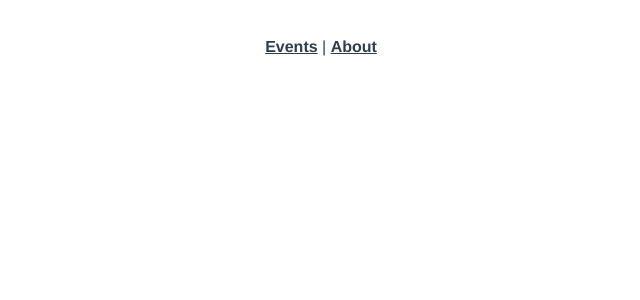
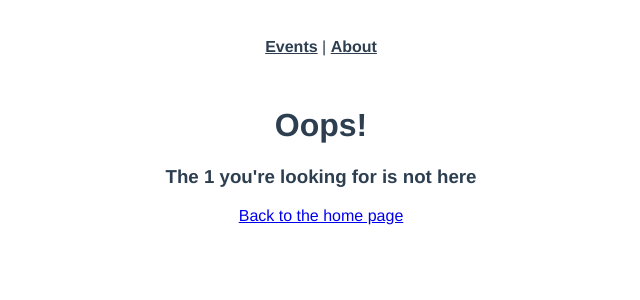
Before and after one commit to ArcticGizmo/real-world-vue, a Vue app: page /404/1 in a window 1280 px wide. Before the commit this address had no page. Shown: the top 300 px of the page, without its empty margins (319-959 px from the left). Built offline with nearby package versions, Linux system fonts and the light colour scheme.

Commit message:
Added resource not found and network connection catches

```diff
--- a/src/router/index.js
+++ b/src/router/index.js
@@ -4,6 +4,8 @@
 import EventDetails from '@/views/event/Details.vue';
 import EventRegister from '@/views/event/Register.vue';
 import EventEdit from '@/views/event/Edit.vue';
+import NotFound from '@/views/NotFound.vue';
+import NetworkError from '@/views/NetworkError.vue';
 
 const routes = [
   {
@@ -48,6 +50,22 @@
     // which is lazy-loaded when the route is visited.
     component: () => import(/* webpackChunkName: "about" */ '../views/AboutView.vue'),
   },
+  {
+    path: '/:catchAll(.*)',
+    name: 'not-found',
+    component: NotFound,
+  },
+  {
+    path: '/404/:resource',
+    name: '404-resource',
+    component: NotFound,
+    props: true,
+  },
+  {
+    path: '/network-error',
+    name: 'network-error',
+    component: NetworkError,
+  },
 ];
 
 const router = createRouter({
--- a/src/views/EventListView.vue
+++ b/src/views/EventListView.vue
@@ -55,7 +55,7 @@
           this.events = resp.data;
           this.totalEvents = resp.headers['x-total-count'];
         })
-        .catch(error => console.error(error));
+        .catch(() => this.$router.push({ name: 'network-error' }));
     });
   },
   computed: {
--- /dev/null
+++ b/src/views/NetworkError.vue
@@ -0,0 +1,10 @@
+<template>
+  <div class="network-error">
+    <h1>Uh-Oh!</h1>
+
+    <h3>
+      It looks like you're experiencing some network issues, please take a breath and
+      <a href="#" @click="$router.go(-1)">click here</a> to try again
+    </h3>
+  </div>
+</template>
--- /dev/null
+++ b/src/views/NotFound.vue
@@ -0,0 +1,13 @@
+<template>
+  <h1>Oops!</h1>
+  <h3>The {{ resource }} you're looking for is not here</h3>
+  <router-link :to="{ name: 'event-list' }">Back to the home page</router-link>
+</template>
+
+<script>
+export default {
+  props: {
+    resource: { type: String, default: 'page' },
+  },
+};
+</script>
--- a/src/views/event/Layout.vue
+++ b/src/views/event/Layout.vue
@@ -28,7 +28,16 @@
     eventService
       .getEvent(this.id)
       .then(resp => (this.event = resp.data))
-      .catch(e => console.error(e));
+      .catch(e => {
+        if (e.response && e.response.status === 404) {
+          this.$router.push({
+            name: '404-resource',
+            params: { resource: 'event' },
+          });
+        } else {
+          this.$router.push({ name: 'network-error' });
+        }
+      });
   },
 };
 </script>
--- a/src/views/event/Register.vue
+++ b/src/views/event/Register.vue
@@ -1,5 +1,6 @@
 <template>
   <p>Register for the event here</p>
+  <button @click="register">Register Me</button>
 </template>
 
 <script>
@@ -7,5 +8,13 @@
   props: {
     event: Object,
   },
+  methods: {
+    register() {
+      // assume some api call succeeds
+      this.$router.push({
+        name: 'event-details',
+      });
+    },
+  },
 };
 </script>
```
